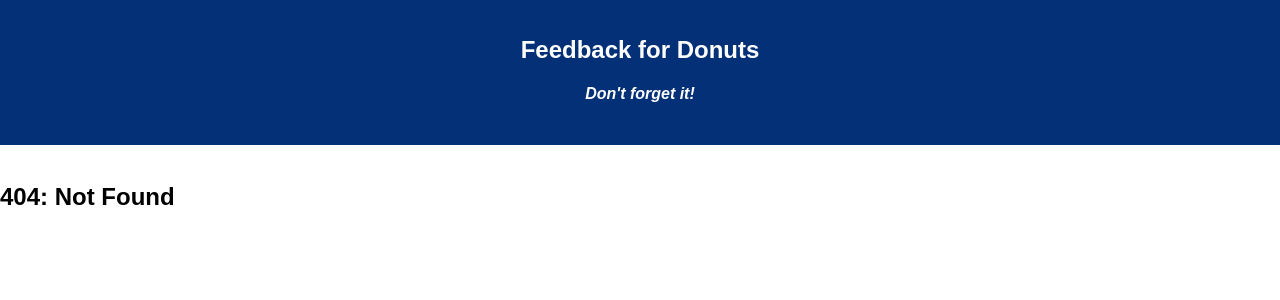
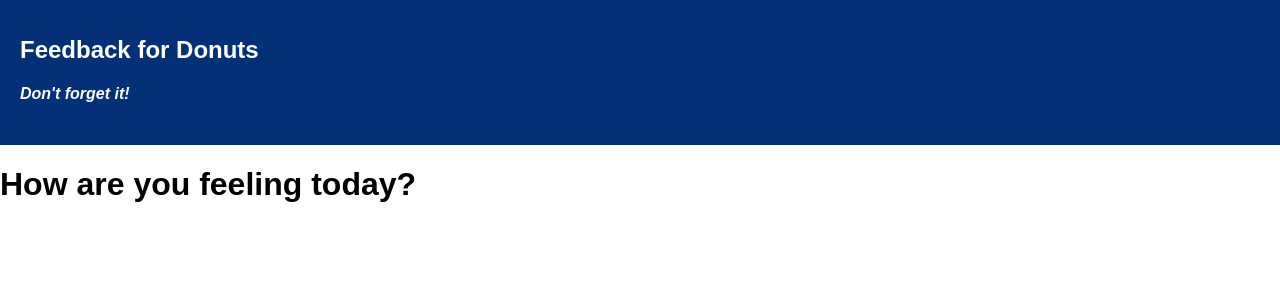
Before and after one commit to matthewbeyl/feedbackApp, a React (Create React App) app: page /adminView#/1 in a window 1280 px wide. Before the commit this address had no page. Shown: the top 300 px of the page. Built offline with nearby package versions, Linux system fonts and the light colour scheme.

Commit message:
componentized header, changed route paths to 1-5 and admin

```diff
--- a/src/components/App/App.jsx
+++ b/src/components/App/App.jsx
@@ -9,32 +9,27 @@ import ViewFour from '../ViewFour/ViewFour';
 import ViewFive from '../ViewFive/ViewFive';
 import AdminView from '../AdminView/AdminView';
 import NotFound from '../NotFound/NotFound';
+import Header from '../Header/Header';
 
 
 class App extends Component {
   render() {
     return (
-      <Router>
-        <div>
-          <div className="App">
-            <header className="App-header">
-              <h1 className="App-title">Feedback for Donuts</h1>
-              <h4><i>Don't forget it!</i></h4>
-            </header>
-            <br />
-          </div>
+      <div>
+        <Header />
+        <Router>
           <Switch>
-            <Redirect exact from="/" to="/viewOne" />
-            <Route path="/viewOne" component={ViewOne} />
-            <Route path="/viewTwo" component={ViewTwo} />
-            <Route path="/viewThree" component={ViewThree} />
-            <Route path="/viewFour" component={ViewFour} />
-            <Route path="/viewFive" component={ViewFive} />
-            <Route path="/adminView" component={AdminView} />
+            <Redirect exact from="/" to="/1" />
+            <Route path="/1" component={ViewOne} />
+            <Route path="/2" component={ViewTwo} />
+            <Route path="/3" component={ViewThree} />
+            <Route path="/4" component={ViewFour} />
+            <Route path="/5" component={ViewFive} />
+            <Route path="/admin" component={AdminView} />
             <Route component={NotFound} />
           </Switch>
-        </div>
-      </Router>
+        </Router>
+      </div>
     );
   }
 }
--- /dev/null
+++ b/src/components/Header/Header.jsx
@@ -0,0 +1,14 @@
+import React, { Component } from 'react';
+
+class Header extends Component {
+    render() {
+        return (
+            <header className="App-header">
+                <h1 className="App-title">Feedback for Donuts</h1>
+                <h4><i>Don't forget it!</i></h4>
+            </header>
+        );
+    }
+}
+
+export default Header;
```
